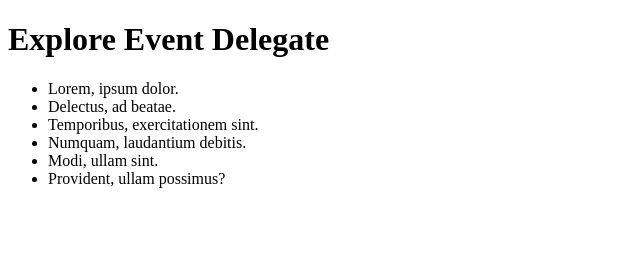
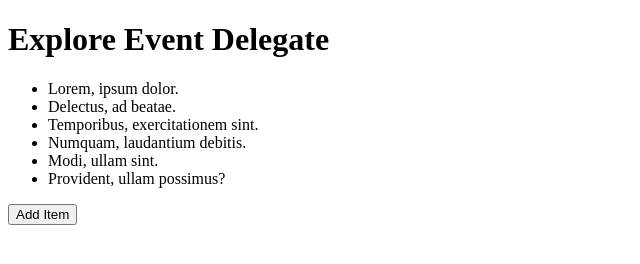
Before and after one commit to mamun-prodhan/more-js-events, a plain HTML site: page delegate.html in a window 1280 px wide. Shown: the whole page, without its empty margins (0-640 px from the left). Drawn offline with Linux system fonts and the light colour scheme.

Commit message:
final commit

```diff
--- a/delegate.html
+++ b/delegate.html
@@ -16,6 +16,7 @@
             <li class="item">Modi, ullam sint.</li>
             <li class="item">Provident, ullam possimus?</li>
         </ul>
+        <button id="btn-add-item">Add Item</button>
     </section>
     <script>
         const items = document.getElementsByClassName('item');
```
